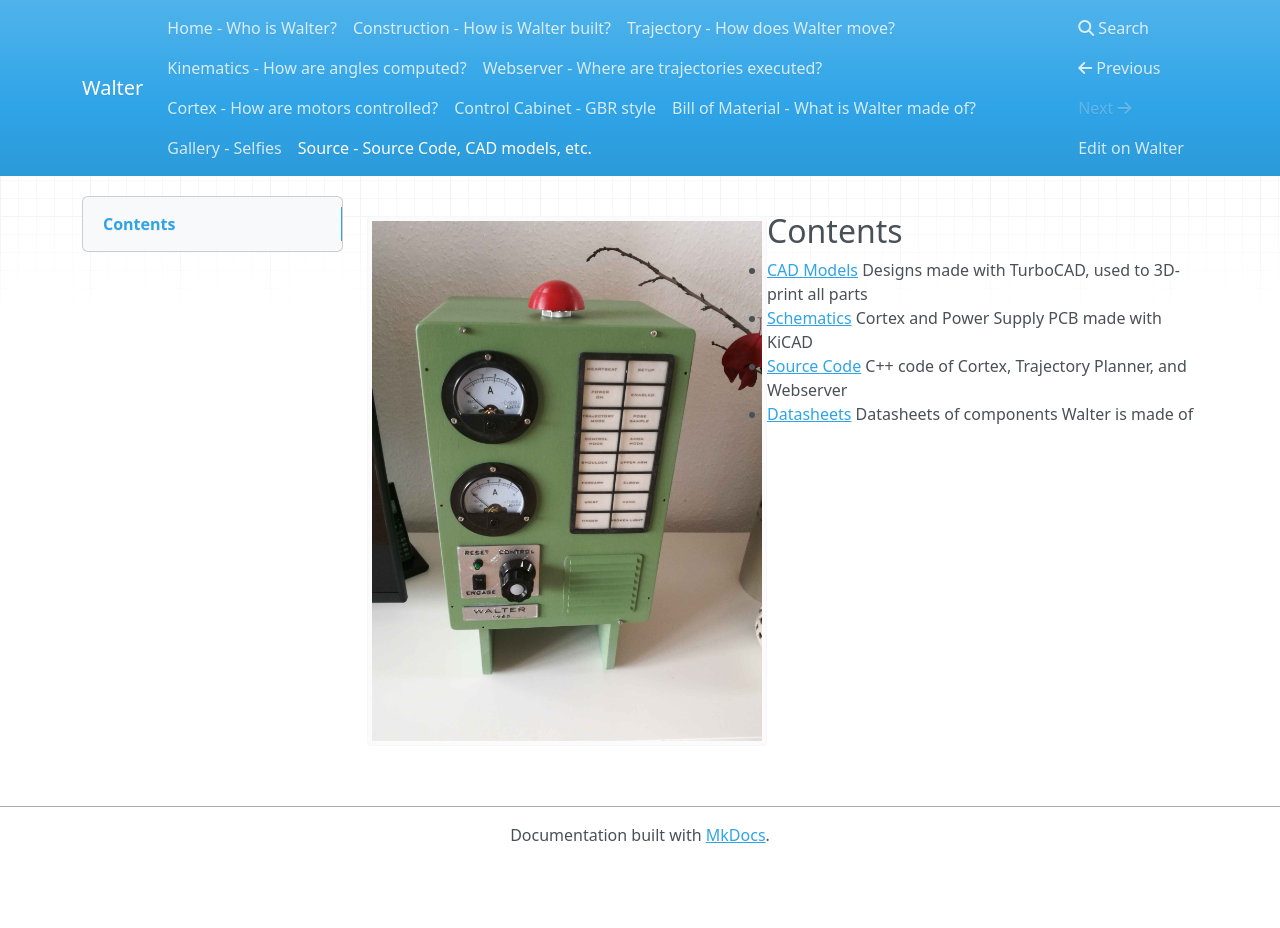
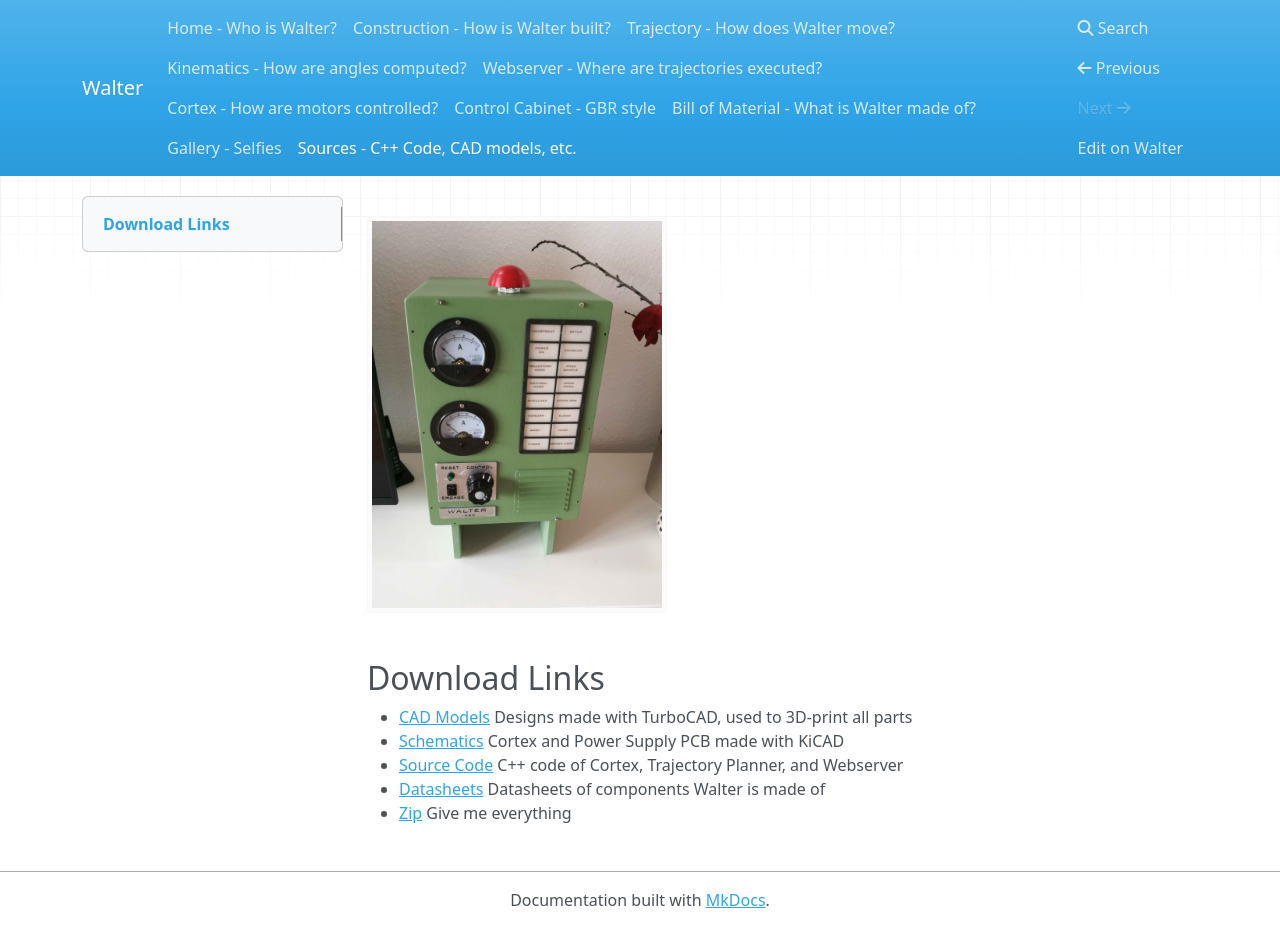
Before and after one commit to goergch/Walter, an MkDocs documentation site: the page built from docs/Sources.md, in a window 1280 px wide and 928 px high. Built offline with MkDocs 1.6.1, drawn with Linux system fonts in a browser that asks for light colours; nearby versions of some CDN libraries; old or Windows-style settings are respelled for this version of MkDocs.

Commit message:
no message

```diff
--- a/docs/Sources.md
+++ b/docs/Sources.md
@@ -1,6 +1,6 @@
-<img align="left" width="400px" src="../images/IMG_20170219_125125.jpg" >
+<img width="300px" src="../images/IMG_20170219_125125.jpg" >
 
-## Contents
+## Download Links
 
 * [CAD Models](https://github.com/jochenalt/Walter/tree/master/cad)
 Designs made with TurboCAD, used to 3D-print all parts
@@ -10,3 +10,5 @@ Cortex and Power Supply PCB made with KiCAD
 C++ code of Cortex, Trajectory Planner, and Webserver
 * [Datasheets](https://github.com/jochenalt/Walter/tree/master/datasheets)
 Datasheets of components Walter is made of
+* [Zip](https://github.com/jochenalt/Walter/archive/master.zip)
+Give me everything
--- a/mkdocs.yml
+++ b/mkdocs.yml
@@ -14,4 +14,4 @@ pages:
     - 'Control Cabinet - GBR style': 'Control-Cabinet.md'
     - 'Bill of Material - What is Walter made of?': 'Bill-of-Material.md'
     - 'Gallery - Selfies': 'Gallery.md'
-    - 'Source - Source Code, CAD models, etc.': 'Sources.md'
+    - 'Sources - C++ Code, CAD models, etc.': 'Sources.md'
```
